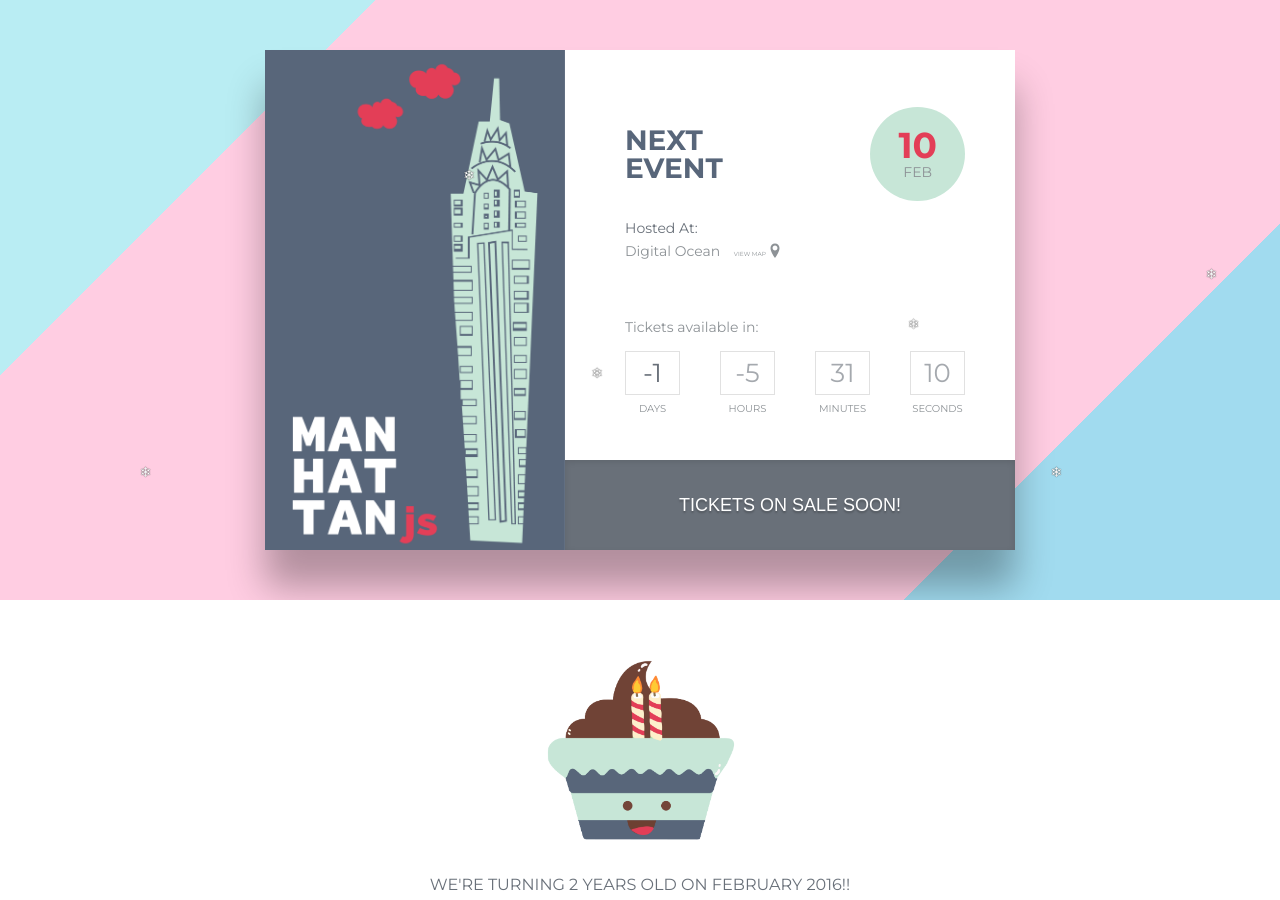
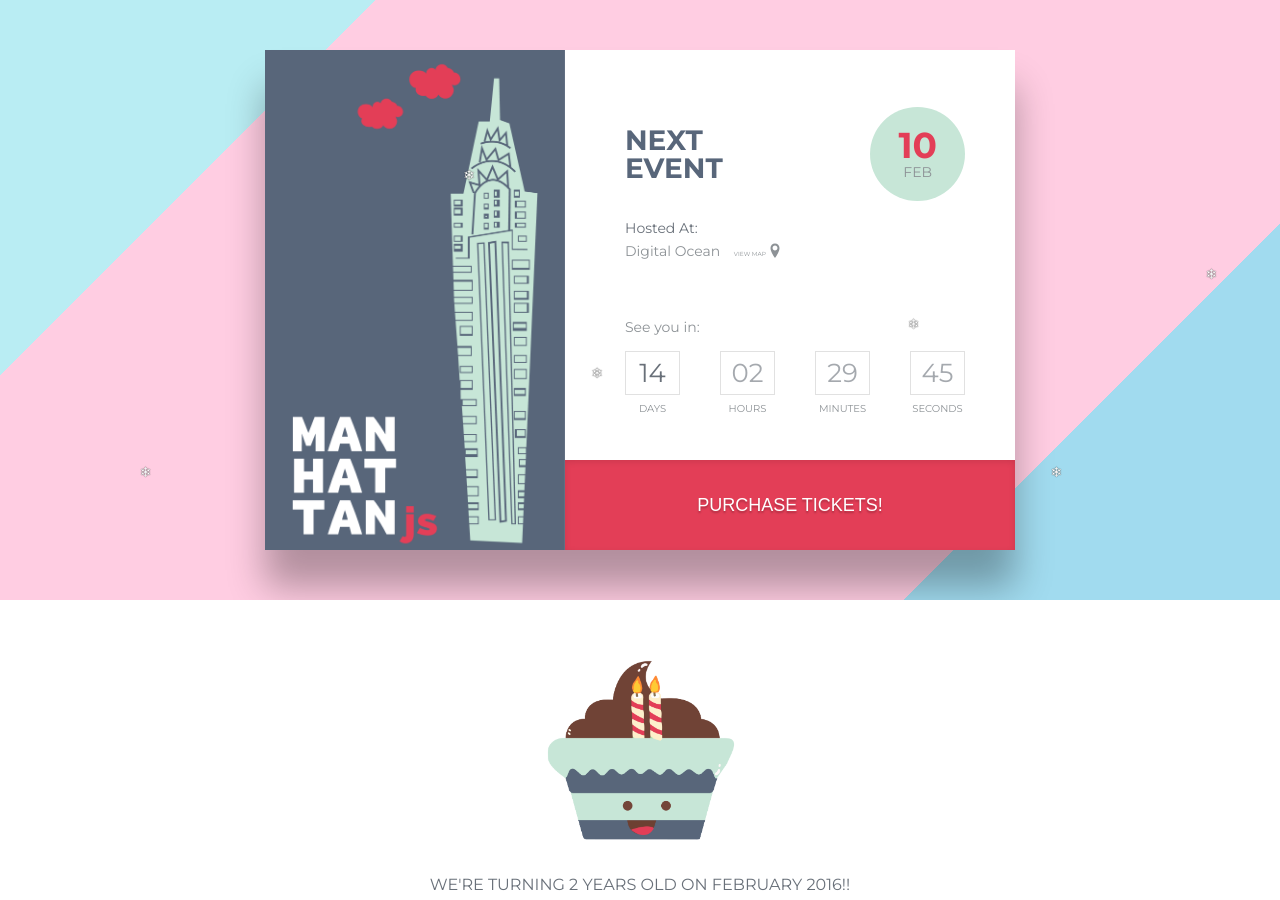
Before and after one commit to manhattanjs/manhattanjs.github.io, a Jekyll site: the page built from index.html, in a window 1280 px wide and 900 px high. Built offline with Jekyll 4.4.1, drawn with Linux system fonts in a browser that asks for light colours; comment, search, counter and statistics services are not loaded.

Commit message:
Tickets on sale and countdown to event

```diff
--- a/_includes/tickets-available.html
+++ b/_includes/tickets-available.html
@@ -1 +1,3 @@
-<button class="purchase" type="button">Purchase Tickets!</button>
+<a href="https://ti.to/manhattanjs/february2016" target="_blank" class="tickets-link">
+	<button class="purchase" type="button">Purchase Tickets!</button>
+</a>
--- a/assets/javascripts/main.js
+++ b/assets/javascripts/main.js
@@ -42,6 +42,6 @@
 	  var timeinterval = setInterval(updateClock, 1000);
 	}
 
-	var deadline = 'January 27 2016 11:59:59 GMT+02:00';
+	var deadline = 'February 10 2016 18:59:59 GMT+02:00';
 	initializeClock('clockdiv', deadline);
 });
--- a/index.html
+++ b/index.html
@@ -28,7 +28,7 @@
           <p>{% include location-digital-ocean.html %}</p>
         </section>
         <div class="counter" id="clockdiv">
-          <p>Tickets available in:</p>
+          <p>See you in:</p>
           <ul id="countdown">
             <li>
               <span class="days"></span>
@@ -49,7 +49,7 @@
           </ul>
         </div>
       </div>
-      {% include tickets-soon.html %}
+      {% include tickets-available.html %}
     </div>
   </div>
 </div>
```
